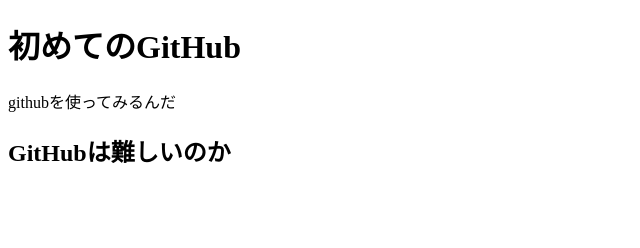
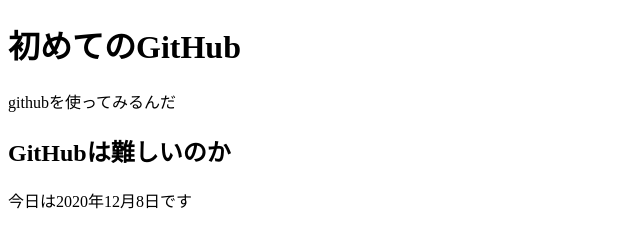
Before and after one commit to nyhide/nyhide.github.io, a plain HTML site: page index.html in a window 1280 px wide. Shown: the whole page, without its empty margins (0-640 px from the left). Drawn offline with Linux system fonts and the light colour scheme.

Commit message:
Update index.html

```diff
--- a/index.html
+++ b/index.html
@@ -9,6 +9,7 @@
 <h1>初めてのGitHub</h1>
 <p>githubを使ってみるんだ</p>
   <h2>GitHubは難しいのか</h2>
+  <p>今日は2020年12月8日です</p>
 
 </body>
 </html>
```
